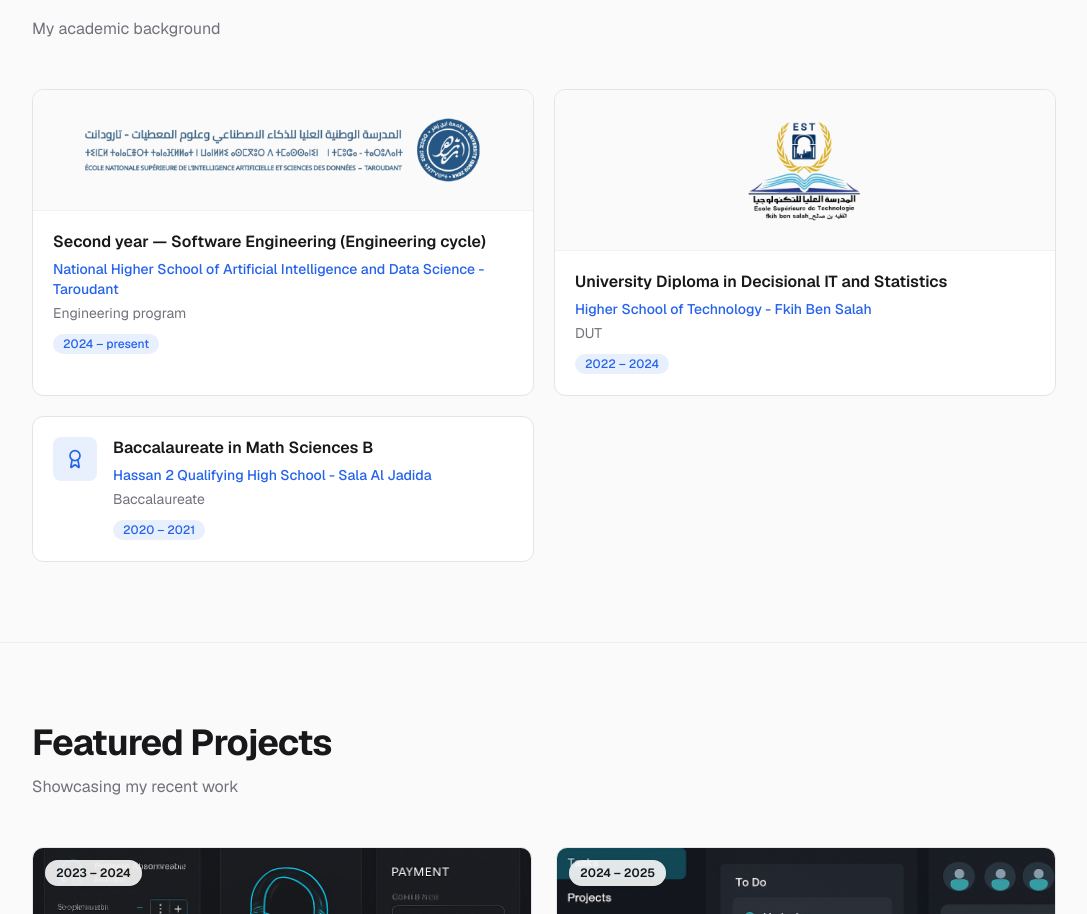
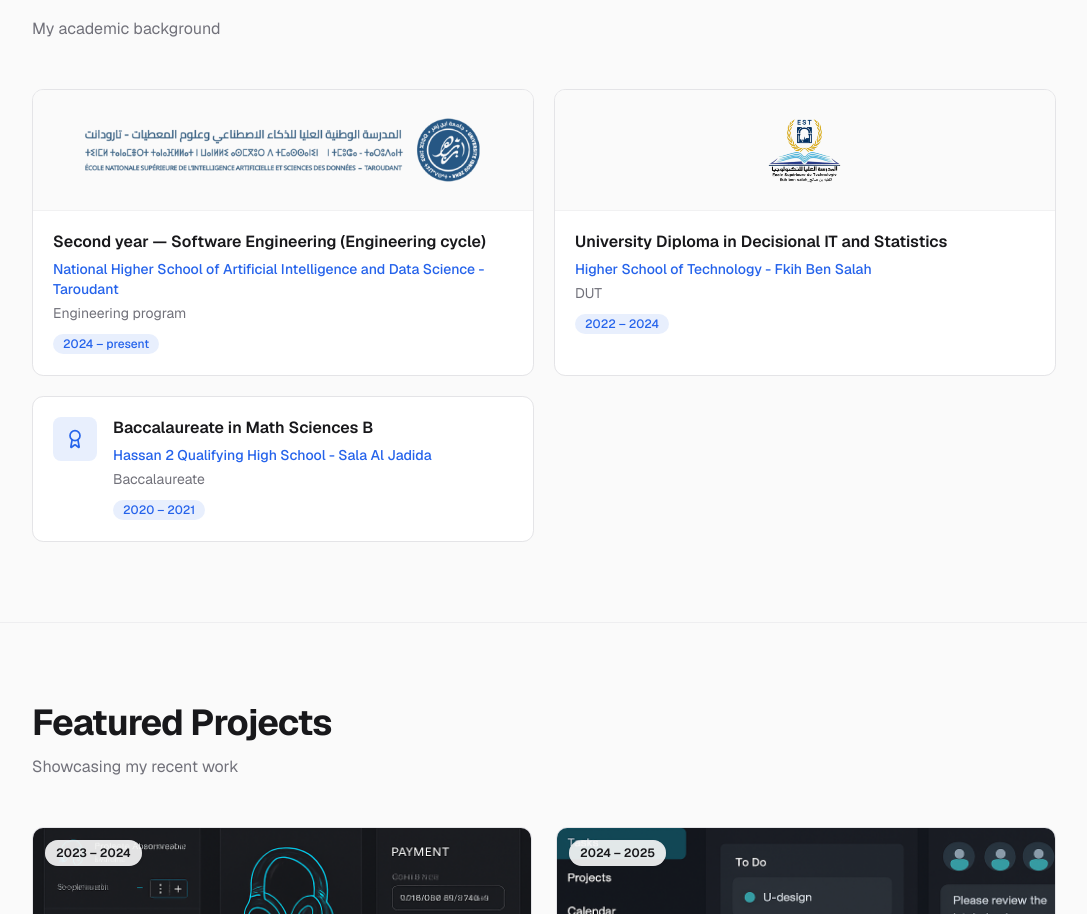
Before and after one commit to HiiiiiBa/my_portfolio, a Next.js app: page / in a window 1280 px wide. Shown: the part 3434-4348 px from the top of the page, without its empty margins (96-1183 px from the left). Built offline with nearby package versions, Linux system fonts and the light colour scheme.

Commit message:
feat: adjust logo class sizes in education component
Updated logo class dimensions for better display consistency.

```diff
--- a/components/education.tsx
+++ b/components/education.tsx
@@ -20,7 +20,7 @@ const educationFr = [
     year: '2022 – 2024',
     logo: '/education/est-fkih-ben-salah.png',
     logoAlt: 'EST Fkih Ben Salah',
-    logoClassName: 'h-28 w-auto max-w-[130px] object-contain',
+    logoClassName: 'h-[72px] w-auto max-w-full object-contain',
   },
   {
     degree: 'Baccalauréat en Sciences Math B',
@@ -47,7 +47,7 @@ const educationEn = [
     year: '2022 – 2024',
     logo: '/education/est-fkih-ben-salah.png',
     logoAlt: 'EST Fkih Ben Salah',
-    logoClassName: 'h-28 w-auto max-w-[130px] object-contain',
+    logoClassName: 'h-[72px] w-auto max-w-full object-contain',
   },
   {
     degree: 'Baccalaureate in Math Sciences B',
```
